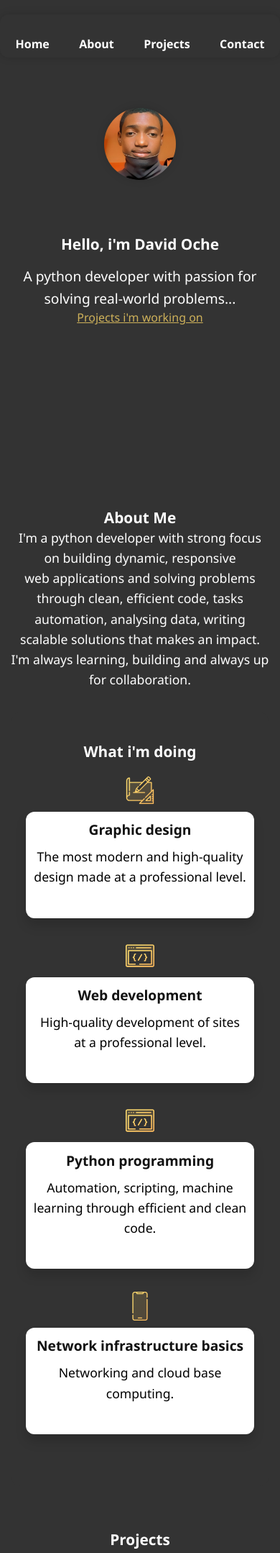
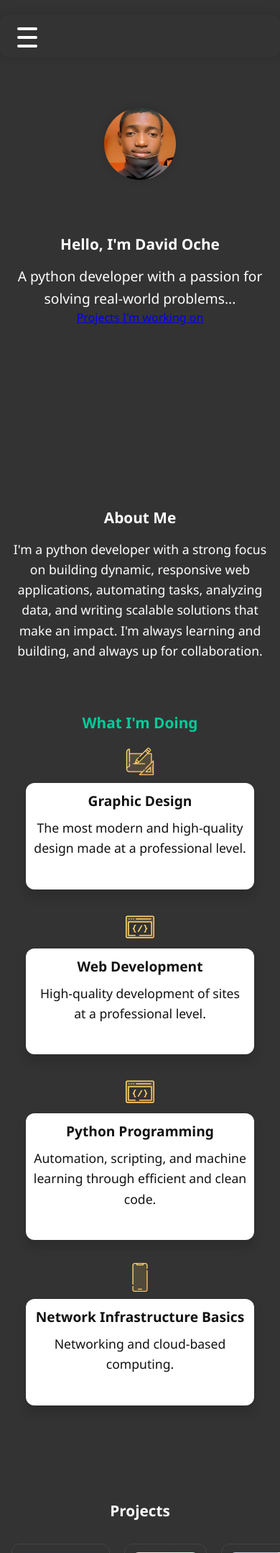
Before and after one commit to Nho-ble/Flask_Personal-Portfolio, a Flask app: page / in a window 390 px wide. Shown: the top 2158 px of the page at 72% size. Run offline with Flask 3, Linux system fonts and the light colour scheme.

Commit message:
Updated HTML for mobile

```diff
--- a/templates/index.html
+++ b/templates/index.html
@@ -1,95 +1,89 @@
 <!DOCTYPE html>
-<html>
+<html lang="en">
 <head>
     <meta charset="utf-8">
     <meta name="viewport" content="width=device-width, initial-scale=1">
     <title>David Oche--Personal Portfolio</title>
-
-	<link rel="stylesheet" href="{{ url_for('static',
-	filename='css/all.min.css') }}">
-
+    <link rel="stylesheet" href="{{ url_for('static', filename='css/all.min.css') }}">
     <link rel="stylesheet" href="{{ url_for('static', filename='style.css') }}">
-
     <link rel="shortcut icon" href="{{ url_for('static', filename='images/logo.svg') }}" type="image/x-icon">
-
-
 </head>
 <body>
+    <!-- Navigation -->
     <nav>
+        <button class="nav-toggle" aria-label="Toggle navigation">
+            <span class="hamburger"></span>
+            <span class="hamburger"></span>
+            <span class="hamburger"></span>
+        </button>
+        <div class="nav-links">
             <a href="#home">Home</a>
             <a href="#about">About</a>
             <a href="#projects">Projects</a>
             <a href="#contact">Contact</a>
+        </div>
     </nav>
+
+    <!-- Home Section -->
     <section id="home">
         <div class="home-text">
-			<h1>Hello, i'm David Oche</h1>
+            <h1>Hello, I'm David Oche</h1>
             <p>
-				A python developer with passion for solving real-world problems...
+                A python developer with a passion for solving real-world problems...
             </p>
-			<a href="#projects" style="color: hsl(45, 54%, 58%);">Projects i'm working on</a>
+            <a href="#projects">Projects I'm working on</a>
         </div>
         <div class="home-img">
-			<img src="/static/images/nhoblepfp.jpeg" alt="my potrait">
+            <img src="{{ url_for('static', filename='images/nhoblepfp.jpeg') }}" alt="Portrait of David Oche">
         </div>
     </section>
 
-
     <!-- About Me -->
     <section id="about">
-		<h1>About Me</h1>
+        <h2>About Me</h2>
         <p>
-			I'm a python developer with strong focus on building dynamic, responsive<br> web applications and solving problems through clean, efficient code, tasks<br> automation, analysing data, writing scalable solutions that makes an impact.<br> I'm always learning, building and always up for collaboration.
+            I'm a python developer with a strong focus on building dynamic, responsive web applications, automating tasks, analyzing data, and writing scalable solutions that make an impact. I'm always learning and building, and always up for collaboration.
         </p>
 
         <!-- Services -->
         <div class="services">
             <div class="servic-grid">
                 <div class="service-item">
-					<h3 class="h3 service-title" style="color: white;">What i'm doing</h3>
+                    <h3 class="service-title">What I'm Doing</h3>
                     <div class="service-icon">
-			            <img src="/static/images/icon-design.svg
-			            " alt="design icon" width="40">
+                        <img src="{{ url_for('static', filename='images/icon-design.svg') }}" alt="Design icon" width="40">
                     </div>
                     <div class="service-content">
-			            <h4 class="h4 service-item-title">Graphic design</h4>
-
-			            <p class="service-item-text" style="color: black;">
+                        <h4 class="service-item-title">Graphic Design</h4>
+                        <p class="service-item-text">
                             The most modern and high-quality design made at a professional level.
                         </p>
                     </div>
                     <div class="service-icon-box">
-			            <img src="/static/images/icon-dev.svg" alt="Web development icon" width="40">
+                        <img src="{{ url_for('static', filename='images/icon-dev.svg') }}" alt="Web development icon" width="40">
                     </div>
-
                     <div class="service-content">
-			            <h4 class="h4 service-item-title">Web development</h4>
-
-			            <p class="service-item-text" style="color: black;">
+                        <h4 class="service-item-title">Web Development</h4>
+                        <p class="service-item-text">
                             High-quality development of sites at a professional level.
                         </p>
                     </div>
-
                     <div class="service-icon-box">
-			            <img src="/static/images/icon-dev.svg" alt="Python programming icon" width="40">
+                        <img src="{{ url_for('static', filename='images/icon-dev.svg') }}" alt="Python programming icon" width="40">
                     </div>
-
                     <div class="service-content">
-			            <h4 class="h4 service-item-title">Python programming</h4>
-
-			            <p class="service-item-text" style="color: black;">
-			                Automation, scripting, machine learning through efficient and clean code.
+                        <h4 class="service-item-title">Python Programming</h4>
+                        <p class="service-item-text">
+                            Automation, scripting, and machine learning through efficient and clean code.
                         </p>
                     </div>
                     <div class="service-icon-box">
-			            <img src="/static/images/icon-app.svg" alt="Computer networking icon" width="40">
+                        <img src="{{ url_for('static', filename='images/icon-app.svg') }}" alt="Computer networking icon" width="40">
                     </div>
-
                     <div class="service-content">
-			            <h4 class="h4 service-item-title">Network infrastructure basics</h4>
-
-			            <p class="service-item-text" style="color: black;">
-			               Networking and cloud base computing.
+                        <h4 class="service-item-title">Network Infrastructure Basics</h4>
+                        <p class="service-item-text">
+                           Networking and cloud-based computing.
                         </p>
                     </div>
                 </div>
@@ -97,72 +91,75 @@
         </div>
     </section>
 
-		<!-- My projects -->
+    <!-- Projects -->
     <section id="projects">
-	    <h1>Projects</h1>
+        <h2>Projects</h2>
         <div class="project-grid">
             <div class="project">
-	        <img src="/static/images/project-1.jpg" alt="Screenshot of project 1" />
-	        <h3>Finance dashboard</h3>
-	        <p>Modern finance dashboard with python.</p>
+                <img src="{{ url_for('static', filename='images/project-1.jpg') }}" alt="Screenshot of Finance Dashboard">
+                <h3>Finance Dashboard</h3>
+                <p>Modern finance dashboard with Python.</p>
             </div>
             <div class="project">
-	        <img src="/static/images/project-2.png" alt="Screenshot of project 2" />
+                <img src="{{ url_for('static', filename='images/project-2.png') }}" alt="Screenshot of Portfolio">
                 <h3>Portfolio</h3>
-	        <p>portfolio chart with python.</p>
+                <p>Portfolio chart with Python.</p>
             </div>
             <div class="project">
-	        <img src="/static/images/project-3.jpg" alt="Screenshot of project 3" />
-	        <h3>WordPress website</h3>
-	        <p>A fully responsive and SEO optimised website developed with wordpress.</p>
+                <img src="{{ url_for('static', filename='images/project-3.jpg') }}" alt="Screenshot of WordPress Website">
+                <h3>WordPress Website</h3>
+                <p>A fully responsive and SEO-optimised website developed with WordPress.</p>
             </div>
-
-	      <!-- Add more projects as needed -->
         </div>
         <div class="project-grid">
             <div class="project">
-	        <img src="/static/images/project-5.png" alt="Screenshot of project 5" />
-	        <h3>Web design</h3>
+                <img src="{{ url_for('static', filename='images/project-5.png') }}" alt="Screenshot of Web Design">
+                <h3>Web Design</h3>
                 <p>Responsive web design with HTML, CSS, and JavaScript.</p>
             </div>
             <div class="project">
-	        <img src="/static/images/project-9.jpg" alt="Screenshot of project 4" />
+                <img src="{{ url_for('static', filename='images/project-9.jpg') }}" alt="Screenshot of Weather App">
                 <h3>Weather App</h3>
                 <p>Real-time weather app using OpenWeatherMap API and React.</p>
             </div>
             <div class="project">
-	        <img src="/static/images/project-8.jpg" alt="Screenshot of project 8" />
-	        <h3>Task manager</h3>
-	        <p>Manage your daily tasks( built with python flask).</p>
+                <img src="{{ url_for('static', filename='images/project-8.jpg') }}" alt="Screenshot of Task Manager">
+                <h3>Task Manager</h3>
+                <p>Manage your daily tasks (built with Python Flask).</p>
             </div>
-	      <!-- Add more projects as needed -->
         </div>
     </section>
 
-		<!-- Contact Me -->
+    <!-- Contact -->
     <section id="contact">
-		<h1>Contact Me</h1>
+        <h2>Contact Me</h2>
         <p>For collaboration or jobs</p>
-		<p>reach me on:</p>
-
+        <p>Reach me on:</p>
         <div class="social-icons">
             <a href="https://wa.me/2348078551147" target="_blank" title="WhatsApp">
                 <i class="fab fa-whatsapp"></i>
             </a>
-
             <a href="https://x.com/Nhoble_" target="_blank" title="X / Twitter">
                 <i class="fab fa-twitter"></i>
             </a>
-
-			<a href="https://github.com/Nho-ble" target="_blank" title="Github">
+            <a href="https://github.com/Nho-ble" target="_blank" title="GitHub">
                 <i class="fab fa-github"></i>
             </a>
         </div>
     </section>
 
-	<!-- footer -->
+    <!-- Footer -->
     <footer>
         &copy; 2025 Nhoble. All rights reserved.
     </footer>
+    <!-- Hamburger menu JS -->
+    <script>
+      document.querySelector('.nav-toggle').onclick = function() {
+        document.querySelector('nav').classList.toggle('open');
+      };
+      document.querySelectorAll('.nav-links a').forEach(link => {
+        link.onclick = () => document.querySelector('nav').classList.remove('open');
+      });
+    </script>
 </body>
 </html>
```
Lines whose indentation alone changed are shown as unchanged.
